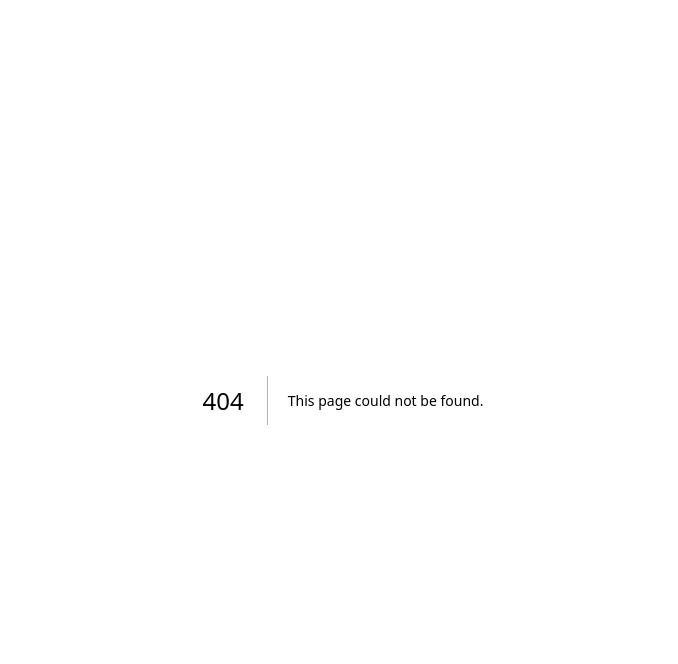
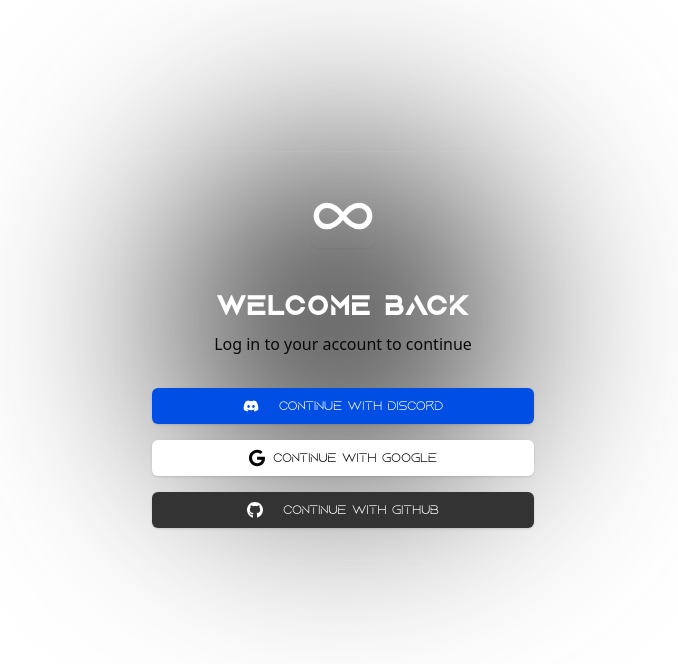
Before and after one commit to polarisdev-fr/polarisdev.fr, a Next.js app: page /login in a window 1280 px wide. Before the commit this address had no page. Shown: the top 664 px of the page, without its empty margins (297-975 px from the left). Built offline with nearby package versions, Linux system fonts and the light colour scheme.

Commit message:
auth page

```diff
--- /dev/null
+++ b/app/(auth)/login/layout.tsx
@@ -0,0 +1,9 @@
+import AuthLayout from "@/features/auth/auth-layout";
+
+export default async function RootLayout({
+  children
+}: {
+  children: React.ReactNode;
+}) {
+  return <AuthLayout>{children}</AuthLayout>;
+}
--- /dev/null
+++ b/app/(auth)/login/page.tsx
@@ -0,0 +1,41 @@
+import Link from "next/link"
+
+import { Infinity } from "lucide-react"
+import { SignInButton } from "@/features/auth/SignInButton"
+import { FaGoogle, FaDiscord, FaGithub } from "react-icons/fa";
+
+export const description =
+  "A login page with two columns. The first column has the login form with email and password. There's a Forgot your passwork link and a link to sign up if you do not have an account. The second column has a cover image."
+
+export default function LoginPage() {
+  return (
+    <section className="py-4 px-6 lg:p-6 min-h-screen flex items-center justify-center">
+        <div className="max-w-md mx-auto w-full grid grid-cols-1 gap-16 relative">
+            <main className="rounded-2xl border bg-body/30 border-white/5 p-8 w-full z-30">
+                <Link href="/" className="font-bold font-title overflow-hidden text-2xl flex items-center justify-center gap-3 text-white fill-white relative z-1 shadow-sm w-16 h-16 rounded-lg mx-auto">
+                    <Infinity className="w-16 h-16"/>
+                </Link>
+                <div className="w-full mt-10">
+                    <p className="font-title text-white font-bold text-3xl text-center">Welcome back</p>
+                    <p className="font-sans text-dark-200/60 text-center mt-2">Log in to your account to continue</p>
+                    <div className="mt-8 w-full">
+                        <div className="mt-8 w-full">
+                            <div className="grid grid-cols-1 gap-4">
+                                <SignInButton icon={<FaDiscord className="w-6 h-6 pr-2"/>} method="discord" text="Continue with Discord"                                     className="bg-[#004EE4] transition-all duration-200 hover:bg-discord-hover rounded-md flex items-center justify-center gap-3 text-white px-4 py-3 font-light w-full"/>
+                                <SignInButton icon={<FaGoogle className="w-6 h-6 pr-2"/>} method="google" text="Continue with Google" className="bg-[#FFF] text-black transition-all duration-200 hover:bg-discord-hover rounded-md flex items-center justify-center gap-3font-sans px-4 py-3 font-light w-full"/>
+                                <SignInButton icon={<FaGithub className="w-6 h-6 pr-2"/>} method="github" text="Continue with GitHub" className="bg-[#333] transition-all duration-200 hover:bg-discord-hover rounded-md flex items-center justify-center gap-3 text-white font-light px-4 py-3 w-full"/>
+                            </div>
+                        </div>
+                    </div>
+                </div>
+            </main>
+            <footer className="text-white text-center">
+                <p className="font-sans text-dark-200/60 text-center">
+                    © 2024 PolarisDev. All rights reserved.
+                </p>
+            </footer>
+            <div className="z-10 w-[340px] h-[340px] rounded-full bg-gradient-linear blur-[110px] absolute top-0 left-1/2 -translate-x-1/2"/>
+        </div>
+    </section>
+  )
+}
--- a/package.json
+++ b/package.json
@@ -48,6 +48,7 @@
     "react": "^18",
     "react-dom": "^18",
     "react-hook-form": "^7.53.0",
+    "react-icons": "^5.3.0",
     "react-twc": "^1.4.2",
     "resend": "^4.0.0",
     "sonner": "^1.5.0",
--- a/src/auth/auth.ts
+++ b/src/auth/auth.ts
@@ -14,6 +14,9 @@
         clientSecret: env.AUTH_GITHUB_SECRET,
     })
   ],
+  pages: {
+    signIn: '/login',
+  },
   events: {
     createUser: async (message) => {
         const userId = message.user.id;
--- a/src/components/main/auth-buttons.tsx
+++ b/src/components/main/auth-buttons.tsx
@@ -2,13 +2,18 @@
 import { LogInIcon } from "lucide-react";
 import { Button } from "../ui/button"
 import { signIn, signOut } from "next-auth/react"
+import { redirect, useRouter } from "next/navigation";
+import Link from "next/link";
 
 export const LoginButton = () => {
     return (
-        <Button onClick={() => signIn("github", { callbackUrl: '/dashboard', redirect: true})} variant="secondary">
-            <LogInIcon className="w-4 h-4 mr-2"/>
-            <span>Login</span>
-        </Button>
+        <Link href="/login">
+            <Button variant="secondary">
+                    <LogInIcon className="w-4 h-4 mr-2"/>
+                    <span>Login</span>
+            </Button>
+        </Link>
+
     )
 }
 
--- a/src/components/main/hero-header.tsx
+++ b/src/components/main/hero-header.tsx
@@ -6,7 +6,7 @@
         <div className="relative z-[20] w-full max-w-3xl mx-auto grid grid-cols-1 gap-6 lg:gap-! py-24 h-full lg:py-52">
           <div className="flex flex-col items-center justify-center">
             <h1 className="text-4xl lg:text-7xl font-bold text-left lg:text-center">{title}</h1>
-            <p className="font-light text-primary/80 text-lg lg:text-2xl text-left lg: max-lg:max-w-sm">{subtitle}</p>
+            <p className="font-light text-primary/80 text-lg lg:text-2xl lg: max-lg:max-w-sm text-center">{subtitle}</p>
             {buttons ? (
               <div className="flex space-x-4 mt-8">
               <Button variant="default" className="duration-300 hover:scale-105 transform transition shadow-lg"><Link href="#">Get Services</Link></Button>
--- a/src/components/main/user-menu.tsx
+++ b/src/components/main/user-menu.tsx
@@ -9,8 +9,8 @@
 import Link from "next/link";
 import { ModeToggle } from "@/features/theme/mode-toogle";
 import { Button } from "../ui/button";
-//import { UserBilling } from "@/lib/actions/user-settings";
 import { Tooltip, TooltipTrigger, TooltipProvider, TooltipContent } from "../ui/tooltip";
+import { UserBilling } from "@/lib/actions/user-settings";
 
 export default function UserMenu() {
   const [session, setSession] = useState<Session | null>(null);
@@ -73,11 +73,11 @@
                                         Account
                                     </Link>
                                 </DropdownMenuItem>
-                                <DropdownMenuItem className="hover:cursor-pointer" asChild onClick={() => /*UserBilling()*/ null}>
-                                    <Link href="/account" className="flex items-center">
+                                <DropdownMenuItem className="hover:cursor-pointer" asChild onClick={() => UserBilling()}>
+                                    <div className="flex items-center">
                                         <CreditCard className="w-4 h-4 mr-3 text-muted-foreground" />
                                         Billing
-                                    </Link>
+                                    </div>
                                 </DropdownMenuItem>
                             </DropdownMenuGroup>
                         <DropdownMenuSeparator />
--- a/src/features/auth/LoggedInButton.tsx
+++ b/src/features/auth/LoggedInButton.tsx
@@ -3,11 +3,12 @@
 import { Button } from "@/components/ui/button";
 import { Avatar, AvatarFallback, AvatarImage } from "@radix-ui/react-avatar";
 import { LoggedInDropdown } from "./LoggedInDropdown";
+import { LogIn } from "lucide-react";
 
 export const LoggedInButton = async () => {
     const session = await baseAuth();
 
-    if(!session?.user) return <SignInButton/>;
+    if(!session?.user) return <SignInButton method="" text="Sign In" icon={<LogIn size={16} className={"mr-2"}/>}/>;
 
     return (
        <LoggedInDropdown>
--- a/src/features/auth/SignInButton.tsx
+++ b/src/features/auth/SignInButton.tsx
@@ -1,21 +1,22 @@
-import { signIn } from "@/auth/auth"
+"use client"
 import { Button } from "@/components/ui/button"
-import { LogIn } from "lucide-react"
+import { signIn } from "next-auth/react";
 
-export const SignInButton =  () => {
+interface SignInButtonProps {
+    icon: React.ReactNode;
+    method: string;
+    text?: string;
+    className?: string;
+}
+
+export const SignInButton =  ({ icon, method, text, className }: SignInButtonProps) => {
     return (
-        <form>
-            <Button
-                variant={"secondary"}
-                size={"sm"}
-                formAction={async () => {
-                    "use server";
-                    await signIn();
-                }}
-            >
-                <LogIn size={16} className={"mr-2"}/>
-                Sign In
-            </Button>
-        </form>
+        <Button
+                className={className}
+                onClick={() => signIn(method, { callbackUrl: '/dashboard', redirect: true })}
+        >
+            {icon}
+            {text ?? 'Sign In'}
+        </Button>
     )
 }
--- /dev/null
+++ b/src/features/auth/auth-layout.tsx
@@ -0,0 +1,10 @@
+import Footer from "@/components/main/footer";
+import { Navbar } from "@/components/main/menu";
+
+export default function AuthLayout({children}: {children: React.ReactNode}) {
+    return (
+        <div>
+            {children}
+        </div>
+    )
+}
--- /dev/null
+++ b/src/lib/actions/user-settings.ts
@@ -0,0 +1,42 @@
+"use server"
+
+import { baseAuth } from "@/auth/auth";
+import { prisma } from "@/prisma";
+import { stripe } from "@/stripe";
+import { redirect } from "next/navigation";
+
+export async function UserBilling() {
+    'use server'
+
+    const authSession = await baseAuth()
+    if(!authSession?.user) {
+        redirect('/api/auth/signin')
+    }
+
+    const user = await prisma.user.findUnique({
+        where: {
+            id: authSession?.user?.id,
+        },
+        select: {
+            stripeCustomerId: true,
+        },
+    })
+
+    if(!user) {
+        throw new Error('User not found')
+    }
+
+    const stripeCustomerId = user?.stripeCustomerId ?? undefined
+
+    if (!stripeCustomerId) {
+        throw new Error('Stripe customer ID not found')
+    }
+
+    const session = await stripe.billingPortal.sessions.create({
+        customer: stripeCustomerId,
+        return_url: `${process.env.NEXT_PUBLIC_BASE_URL}/success`,
+    })
+
+    if(!session.url) throw new Error('Session URL not found')
+    redirect(session.url)
+}
--- a/tailwind.config.ts
+++ b/tailwind.config.ts
@@ -21,7 +21,8 @@
 		extend: {
 			backgroundImage: {
 				'gradient-radial': 'radial-gradient(var(--tw-gradient-stops))',
-				'gradient-conic': 'conic-gradient(from 180deg at 50% 50%, var(--tw-gradient-stops))'
+				'gradient-conic': 'conic-gradient(from 180deg at 50% 50%, var(--tw-gradient-stops))',
+				'gradient-linear': 'linear-gradient(107.66deg, #1C1C1C .49%, #2C2C2C 24.08%, #3C3C3C 60.14%, #4C4C4C 87.52%, #5C5C5C 98.47%)',
 			},
 			borderRadius: {
 				lg: 'var(--radius)',
```
Also changed, not shown: 2 other files (tests, documents, lock files or other folders).
